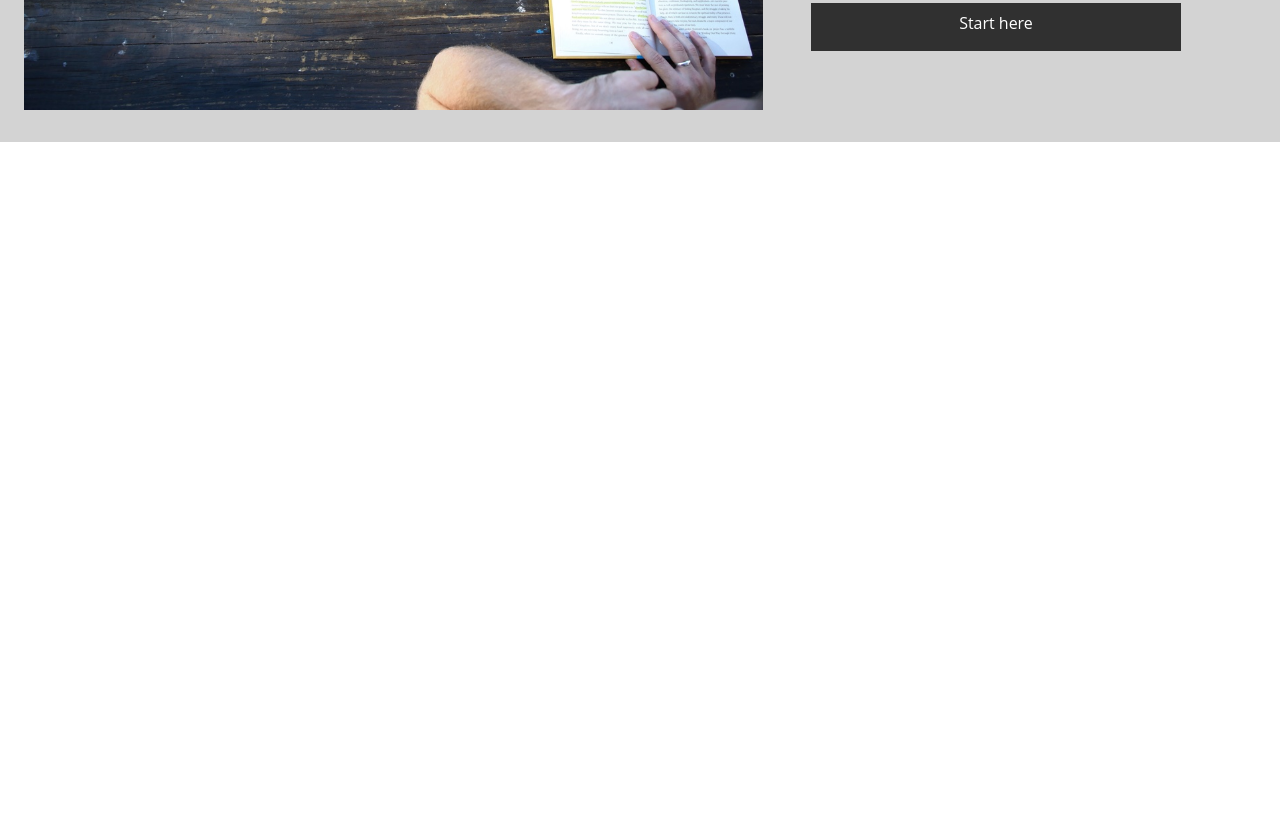
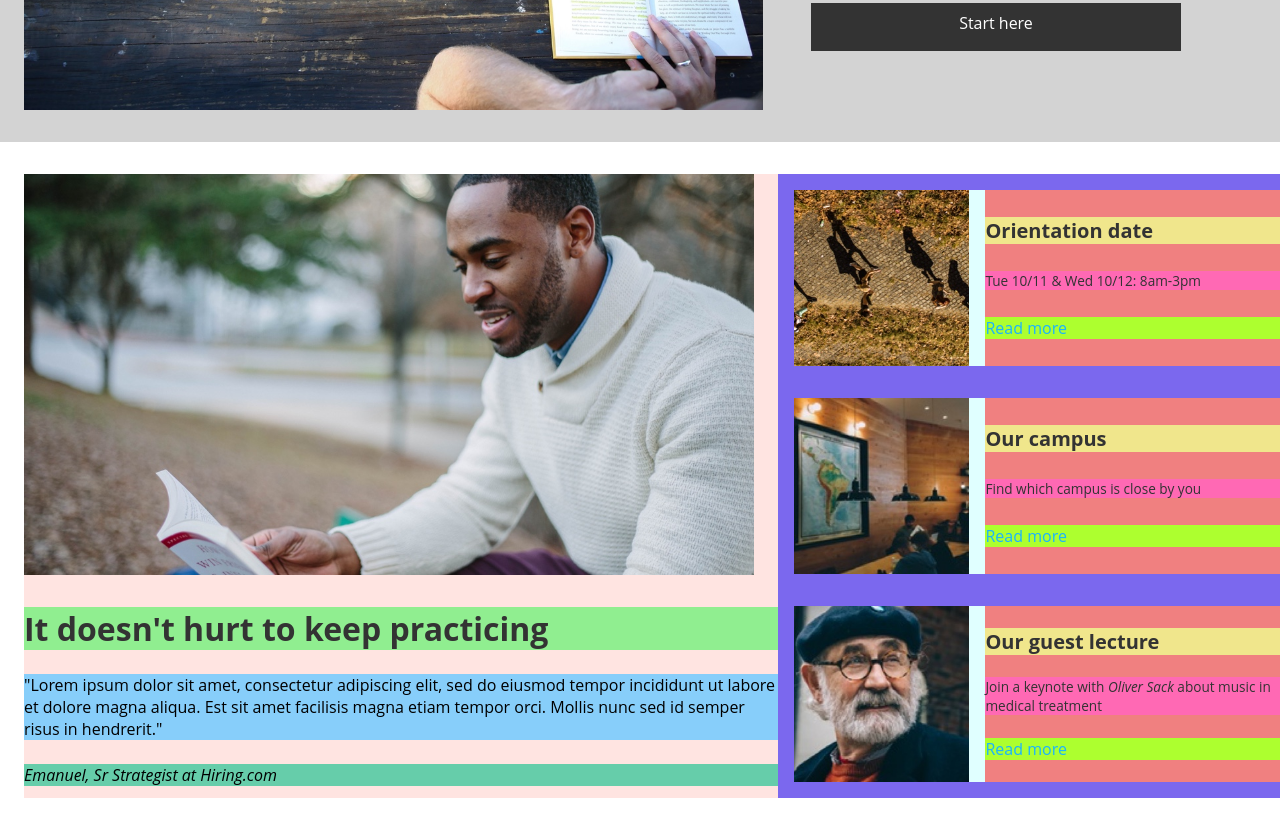
Before and after one commit to jacob-barney/colmar_academy, a plain HTML site: page index.html in a window 1280 px wide. Shown: the part 532-1362 px from the top of the page. Before the commit the page ends 800 px from the top, so only its background shows below. Drawn offline with Linux system fonts and the light colour scheme.

Commit message:
add practice section html and css

```diff
--- a/index.html
+++ b/index.html
@@ -7,6 +7,9 @@
     <link rel="stylesheet" href="style.css" type="text/css">
 </head>
 <body>
+
+    <!--navbar section-->
+
     <nav>
         <a href="#"><img src="resources\capstone_colmar_assets\images\ic-logo.svg" alt="">
             <span><strong>COLMAR</strong>ACADEMY</span>
@@ -19,6 +22,8 @@
         </ul>
     </nav>
 
+    <!--banner section-->
+
     <section id="banner-section">
         <img src="resources\capstone_colmar_assets\images\banner.jpg" alt="studious students studying">
         <div id="banner-text-container">
@@ -26,13 +31,51 @@
             <h3>Lorem ipsum dolor sit amet, consectetur adipiscing elit.</h3>
             <div id="start-here">Start here</div>
         </div>
-
     </section>
 
+    <!--practice section-->
 
+    <section id="practice-section">
+        <div id="practice-left-side-container">
+            <img src="resources\capstone_colmar_assets\images\information-main.jpg" alt="young man reading">
+            <h1>It doesn't hurt to keep practicing</h1>
+            <p>
+            "Lorem ipsum dolor sit amet, consectetur adipiscing elit, sed do eiusmod
+            tempor incididunt ut labore et dolore magna aliqua. Est sit amet
+            facilisis magna etiam tempor orci. Mollis nunc sed id semper risus in hendrerit."
+            </p>
+            <h4>Emanuel, Sr Strategist at Hiring.com</h4>
+        </div>
 
+        <div id="practice-right-side-container">
+            <div id="tile">
+                <img src="resources\capstone_colmar_assets\images\information-orientation.jpg" alt="people walking on a path">
+                <div id="tile-text-container">
+                    <h2>Orientation date</h2>
+                    <h3>Tue 10/11 & Wed 10/12: 8am-3pm</h3>
+                    <div><a class="read-more" href="#">Read more</a></div>
+                </div>
+            </div>
 
+            <div id="tile">
+                <img src="resources\capstone_colmar_assets\images\information-campus.jpg" alt="students in a cozy room">
+                <div id="tile-text-container">
+                    <h2>Our campus</h2>
+                    <h3>Find which campus is close by you</h3>
+                    <div><a class="read-more" href="#">Read more</a></div>
+                </div>
+            </div>
 
+            <div id="tile">
+                <img src="resources\capstone_colmar_assets\images\information-guest-lecture.jpg" alt="headshot of oliver sack">
+                <div id="tile-text-container">
+                    <h2>Our guest lecture</h2>
+                    <h3>Join a keynote with <a href="#"><em>Oliver Sack</em></a> about music in medical treatment</h3>
+                    <div><a class="read-more" href="#">Read more</a></div>
+                </div>
+            </div>
+        </div>
+    </section>
 
 
 
--- a/style.css
+++ b/style.css
@@ -2,13 +2,13 @@
     box-sizing: border-box;
     margin: 0;
     padding: 0;
-
     font-family: 'Open Sans', sans-serif;
 }
 
 html{
     font-size: 16px;
 }
+
 /*navbar styling*/
 
 nav{
@@ -38,7 +38,7 @@ nav a{
  }
  nav a span strong{
      font-size: 1.5rem;
-     color: #303030;
+     color: hsl(0,0%,20%);
  }
 #link-container{
     display: flex;
@@ -58,7 +58,7 @@ nav a{
     }
 .flex-item-nav a{
     text-decoration: none;
-    color: #303030;
+    color: hsl(0,0%,20%);
     }
 
 /*banner section styling*/
@@ -91,7 +91,7 @@ nav a{
     height:fit-content;
     width: 100%;
     font-size: 3rem;
-    color: #303030;
+    color: hsl(0,0%,20%);
     text-align: left;
     font-weight: bolder;
     margin-bottom: 7.5%;
@@ -100,7 +100,7 @@ nav a{
     height: fit-content;
     width: 100%;
     font-size: 2rem;
-    color: #303030;
+    color: hsl(0,0%,20%);
     text-align: left;
     margin-bottom: 7.5%
 }
@@ -109,9 +109,110 @@ nav a{
     width: 100%;
     font-size: 1rem;
     line-height: 1.5rem;
-    background-color: #303030;
+    background-color: hsl(0,0%,20%);
     color: white;
     padding-top: 8px;
     padding-bottom: 8px;
     text-align: center;
 }
+
+/*practice section styling*/
+
+.read-more {
+color: hsl(200, 100%, 55%);
+text-decoration: none;
+}
+#practice-section{
+    position: relative;
+    top: 4rem;
+    left: 0;
+    height: auto;
+    width: 100%;
+    padding: 2rem 0 2rem 1.5rem;
+    display: flex;
+}
+#practice-left-side-container{
+    display: flex;
+    flex-direction: column;
+    width: 60%;
+    background-color: mistyrose;
+}
+#practice-left-side-container img{
+    width: 100%;
+    height: auto;
+    margin-bottom: 2rem;
+    padding-right: 1.5rem;
+
+}
+#practice-left-side-container h1{
+    width: 100%;
+    height: fit-content;
+    font-size: 2rem;
+    background-color: lightgreen;
+    color: hsl(0,0%,20%);
+}
+#practice-left-side-container p{
+    width: 100%;
+    height: fit-content;
+    background-color: lightskyblue;
+    margin-top: 1.5rem;
+    margin-bottom: 1.5rem;
+}
+#practice-left-side-container h4{
+    width: 100%;
+    height: fit-content;
+    background-color: mediumaquamarine;
+    font-weight: normal;
+    font-style: italic;
+}
+#practice-right-side-container{
+    display: flex;
+    flex-direction: column;
+    height: fit-content;
+    width: 40%;
+    background-color: mediumslateblue;
+    border-left: ;
+}
+#tile{
+    background-color: lightcyan;
+    width: 100%;
+    height: fit-content;
+    margin: 1rem;
+    display: flex;
+}
+#tile img{
+    width: 35%;
+    height: auto;
+    margin-right: 1rem;
+}
+#tile-text-container{
+    background-color: lightcoral;
+    width: 65%;
+    height: auto;
+    display: flex;
+    flex-direction: column;
+    justify-content: space-evenly;
+    color: hsl(0,0%,20%)
+}
+#tile-text-container h2{
+    background-color: khaki;
+    height: fit-content;
+    width: 100%;
+    font-size: 1.25rem;
+}
+#tile-text-container h3{
+    background-color: hotpink;
+    height: fit-content;
+    width: 100%;
+    font-size: 0.85rem;
+    font-weight: normal;
+}
+#tile-text-container div{
+    background-color: greenyellow;
+    height: fit-content;
+    width: 100%;
+}
+#tile-text-container h3 a{
+    text-decoration: none;
+    color: hsl(0,0%,20%)
+}
```
